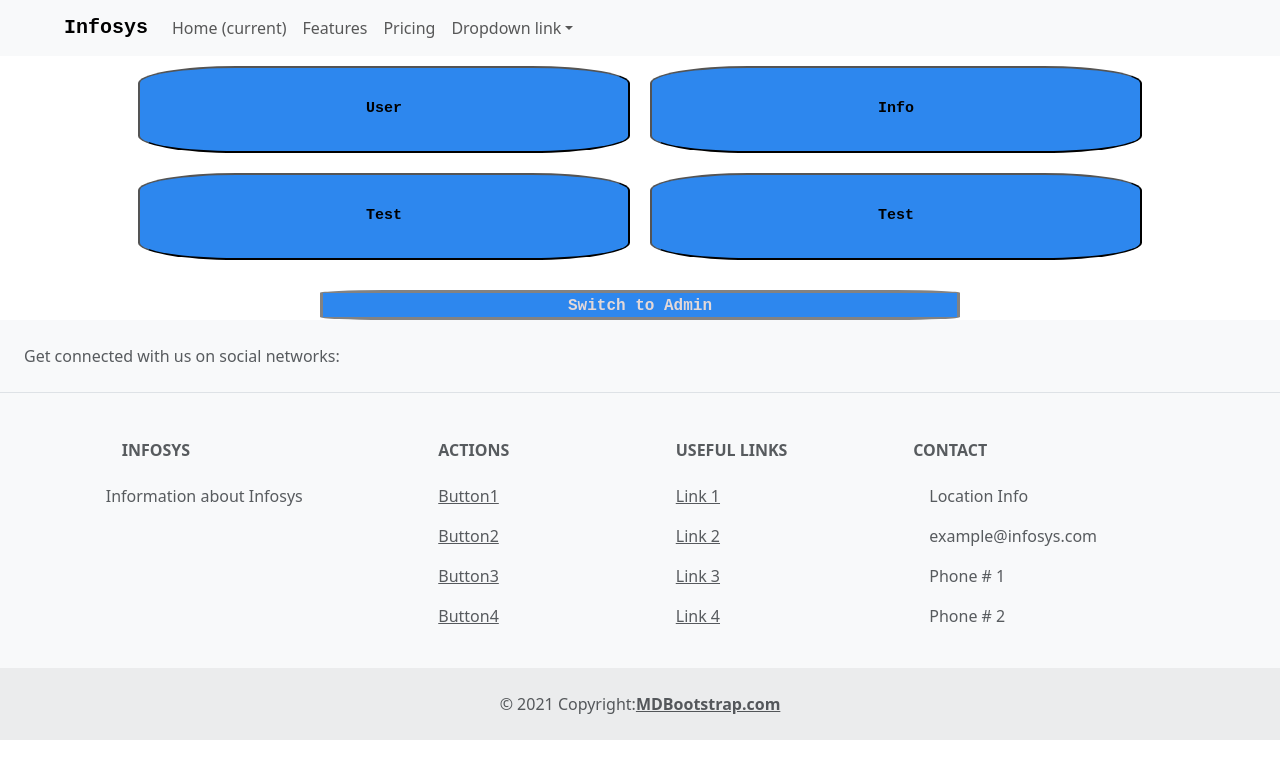
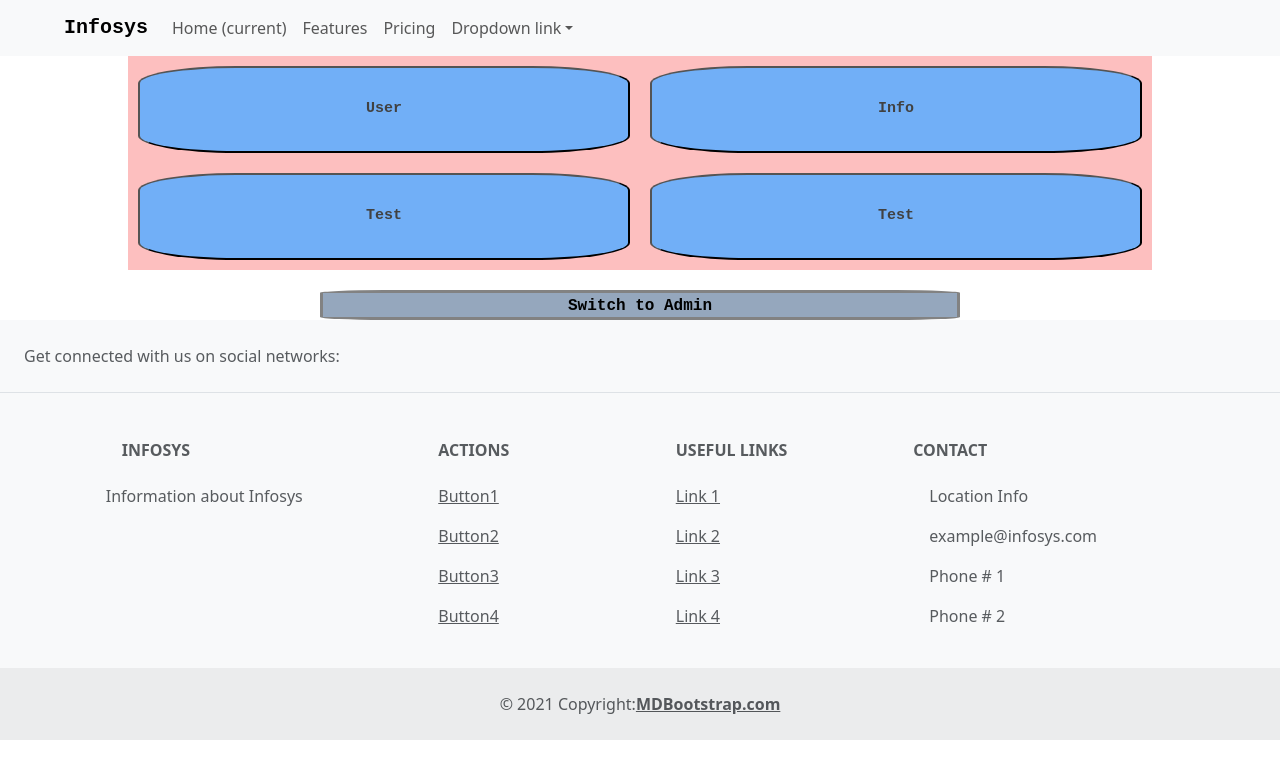
Before and after one commit to largeweb/bizhacks-2022, a React (Create React App) app in the folder mem-pwa/: page / in a window 1280 px wide. Shown: the top 778 px of the page. Built offline with nearby package versions, Linux system fonts and the light colour scheme.

Commit message:
frontend changes

```diff
--- a/mem-pwa/src/App.css
+++ b/mem-pwa/src/App.css
@@ -40,7 +40,8 @@
 
 .menuButton {
   width: 48%;
-  background: #2d87ee;
+  background: #71aff7;
+  color: rgb(65, 65, 65);
   font-weight: bold;
   font-size: 15px;
   padding: 30px;
@@ -56,6 +57,7 @@
   /* display: ; */
   /* align-items:center; */
   /* justify-content:center; */
+  background-color: rgb(253, 191, 191);
   font-family: 'Courier New', Courier, monospace;
 }
 
@@ -65,10 +67,10 @@
   margin-left: 25%;
   margin-top: 20px;
   height: 30px;
-  color: rgb(227, 216, 216);
+  color: rgb(0, 0, 0);
   border-radius: 10%;
   border: 3px solid #828282;
-  background: #2d87ee;
+  background: #95a7bd;
   font-weight: 700;
   font-family: 'Courier New', Courier, monospace;
 }
--- a/mem-pwa/src/pages/HomeMenuAdmin.js
+++ b/mem-pwa/src/pages/HomeMenuAdmin.js
@@ -5,7 +5,7 @@ import '../App.css';
 
 function HomeMenuAdmin() {
   return (
-    <div className="menuContainer">
+    <div className="menuContainer" >
       <div>
         <button className={"menuButton"}>Admin</button>
         <button className={"menuButton"}>Control 😎</button>
```
